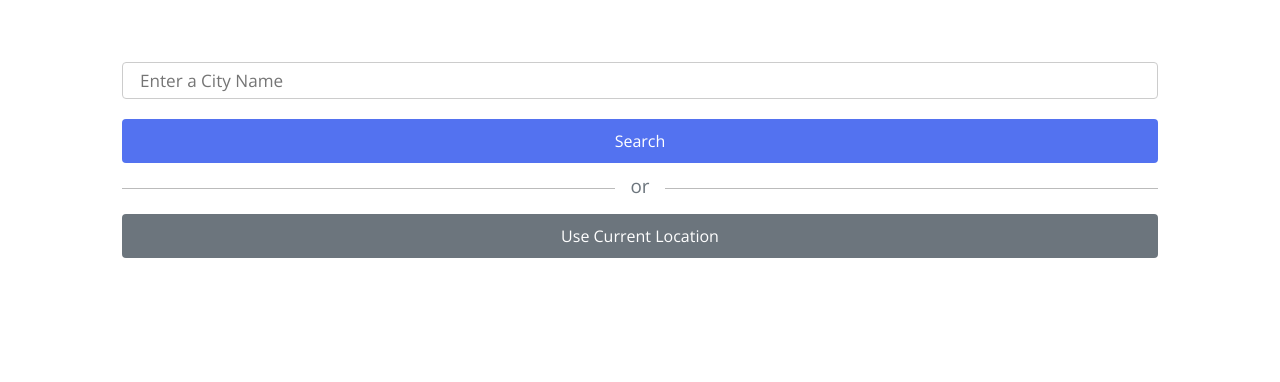
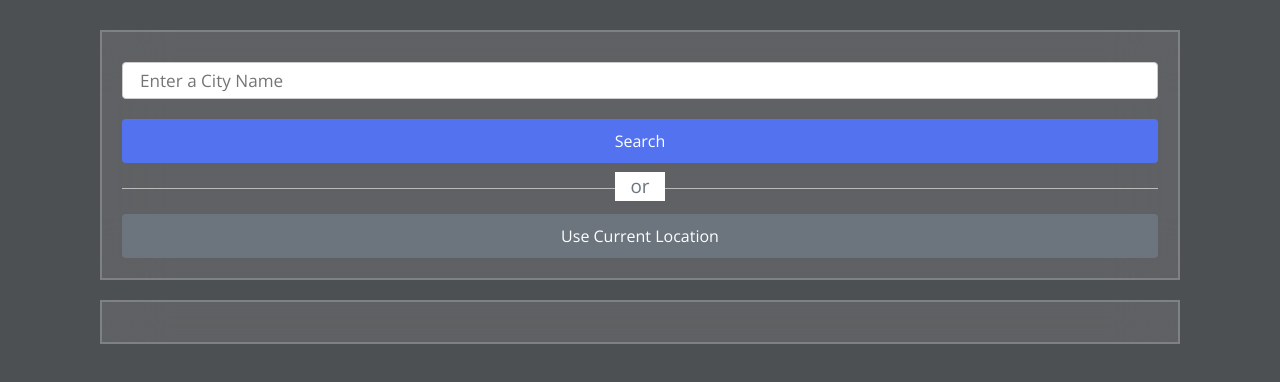
Before and after one commit to walidshebl/Weather, a plain HTML site: page index.html in a window 1280 px wide. Drawn offline with nearby package versions, Linux system fonts and the light colour scheme.

Commit message:
Update style.css

```diff
--- a/css/style.css
+++ b/css/style.css
@@ -8,7 +8,8 @@
 }
 body {
 /*   background: url(/images/background.jpg); */
-	background:blak;
+    background: rgba(33, 37, 41, 0.8);
+
   background-size: cover;
 }
 h1 {
```
